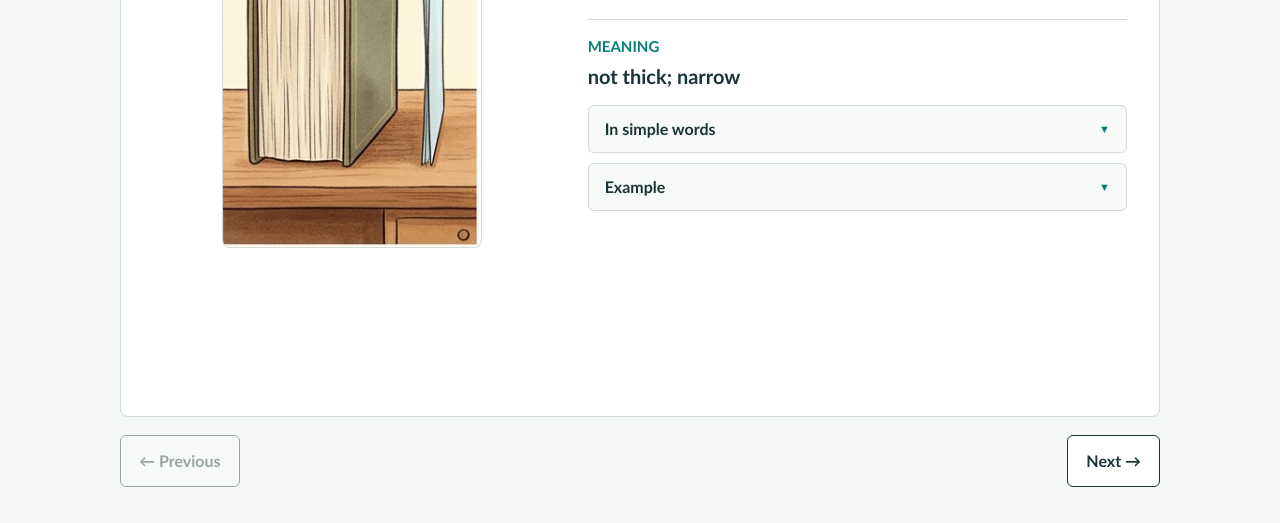
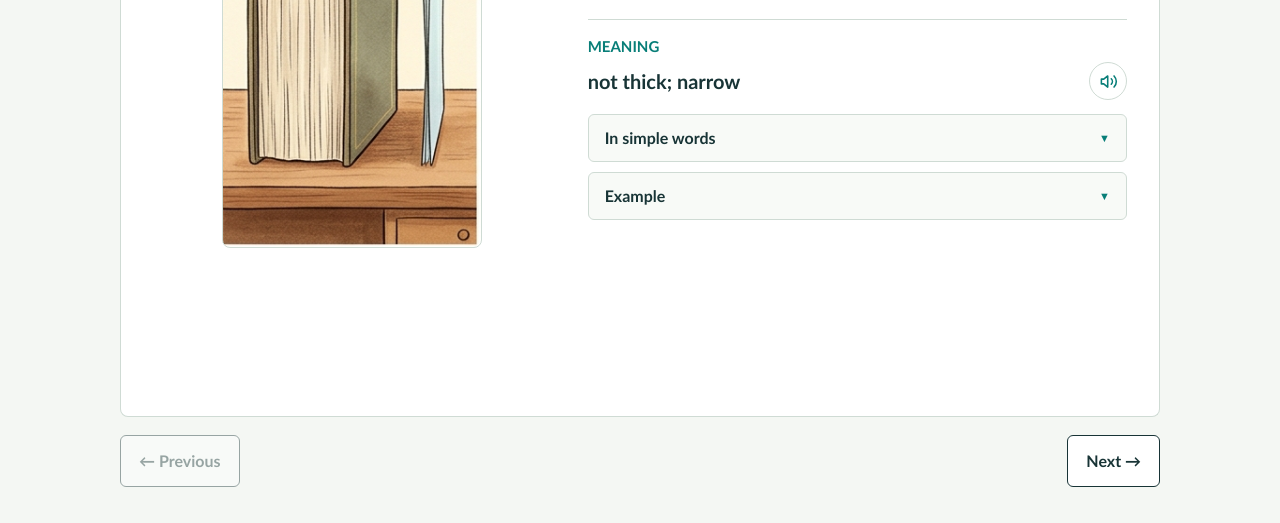
Before and after one commit to feverpitch15/Joys-Vocas, a plain HTML site: page nonfiction/tuesday_word_cards_child.html in a window 1280 px wide. Shown: the part 288-811 px from the top of the page. Drawn offline with Linux system fonts and the light colour scheme.

Commit message:
Add read-aloud TTS button next to Meaning sentence

```diff
--- a/nonfiction/tuesday_word_cards_child.html
+++ b/nonfiction/tuesday_word_cards_child.html
@@ -171,6 +171,30 @@
 
     .pronounce-button svg { width: 24px; height: 24px; }
 
+    .meaning-row {
+      display: flex;
+      align-items: center;
+      gap: 10px;
+    }
+
+    .meaning-row .answer-text {
+      flex: 1;
+    }
+
+    .pronounce-button.mini-pronounce {
+      width: 38px;
+      height: 38px;
+      min-height: 38px;
+      flex: 0 0 38px;
+      border-color: var(--line);
+      color: var(--teal);
+    }
+
+    .pronounce-button.mini-pronounce svg {
+      width: 19px;
+      height: 19px;
+    }
+
     h2 {
       margin: 0;
       font-family: Georgia, "Times New Roman", serif;
@@ -338,7 +362,12 @@
         <p class="question">What does it mean?</p>
         <section class="meaning">
           <p class="section-label">Meaning</p>
-          <p class="answer-text" id="book-meaning"></p>
+          <div class="meaning-row">
+            <p class="answer-text" id="book-meaning"></p>
+            <button class="pronounce-button mini-pronounce" id="meaning-pronounce-button" type="button" aria-label="Hear meaning" title="Hear meaning">
+              <svg viewBox="0 0 24 24" fill="none" stroke="currentColor" stroke-width="2" stroke-linecap="round" stroke-linejoin="round" aria-hidden="true" focusable="false"><path d="M11 5 6 9H3v6h3l5 4z"/><path d="M15.5 8.5a5 5 0 0 1 0 7"/><path d="M19 5a10 10 0 0 1 0 14"/></svg>
+            </button>
+          </div>
         </section>
         <div class="hint-sections" aria-label="Extra vocabulary hints">
           <section class="hint-section">
@@ -447,6 +476,7 @@
     const wordElement = document.getElementById("word");
     const partElement = document.getElementById("part");
     const pronounceButton = document.getElementById("pronounce-button");
+    const meaningPronounceButton = document.getElementById("meaning-pronounce-button");
     const simpleButton = document.getElementById("simple-button");
     const exampleButton = document.getElementById("example-button");
     const simpleAnswer = document.getElementById("simple-answer");
@@ -466,6 +496,7 @@
       wordElement.textContent = item.word;
       partElement.textContent = item.part;
       pronounceButton.setAttribute("aria-label", `Hear pronunciation for ${item.word}`);
+      meaningPronounceButton.setAttribute("aria-label", `Hear meaning: ${item.book}`);
       scene.setAttribute("aria-label", item.image);
       scene.style.backgroundPosition = `${column * 25}% ${row * 100}%`;
       document.getElementById("book-meaning").textContent = item.book;
@@ -478,16 +509,24 @@
       nextButton.disabled = currentIndex === words.length - 1;
     }
 
-    pronounceButton.addEventListener("click", () => {
+    function speakText(text) {
       if (!("speechSynthesis" in window)) return;
 
       window.speechSynthesis.cancel();
-      const pronunciation = new SpeechSynthesisUtterance(words[currentIndex].word);
+      const pronunciation = new SpeechSynthesisUtterance(text);
       pronunciation.lang = "en-US";
       pronunciation.rate = 0.82;
       const englishVoice = window.speechSynthesis.getVoices().find((voice) => voice.lang.toLowerCase().startsWith("en-us"));
       if (englishVoice) pronunciation.voice = englishVoice;
       window.speechSynthesis.speak(pronunciation);
+    }
+
+    pronounceButton.addEventListener("click", () => {
+      speakText(words[currentIndex].word);
+    });
+
+    meaningPronounceButton.addEventListener("click", () => {
+      speakText(words[currentIndex].book);
     });
 
     function toggleHint(button, answer) {
```
